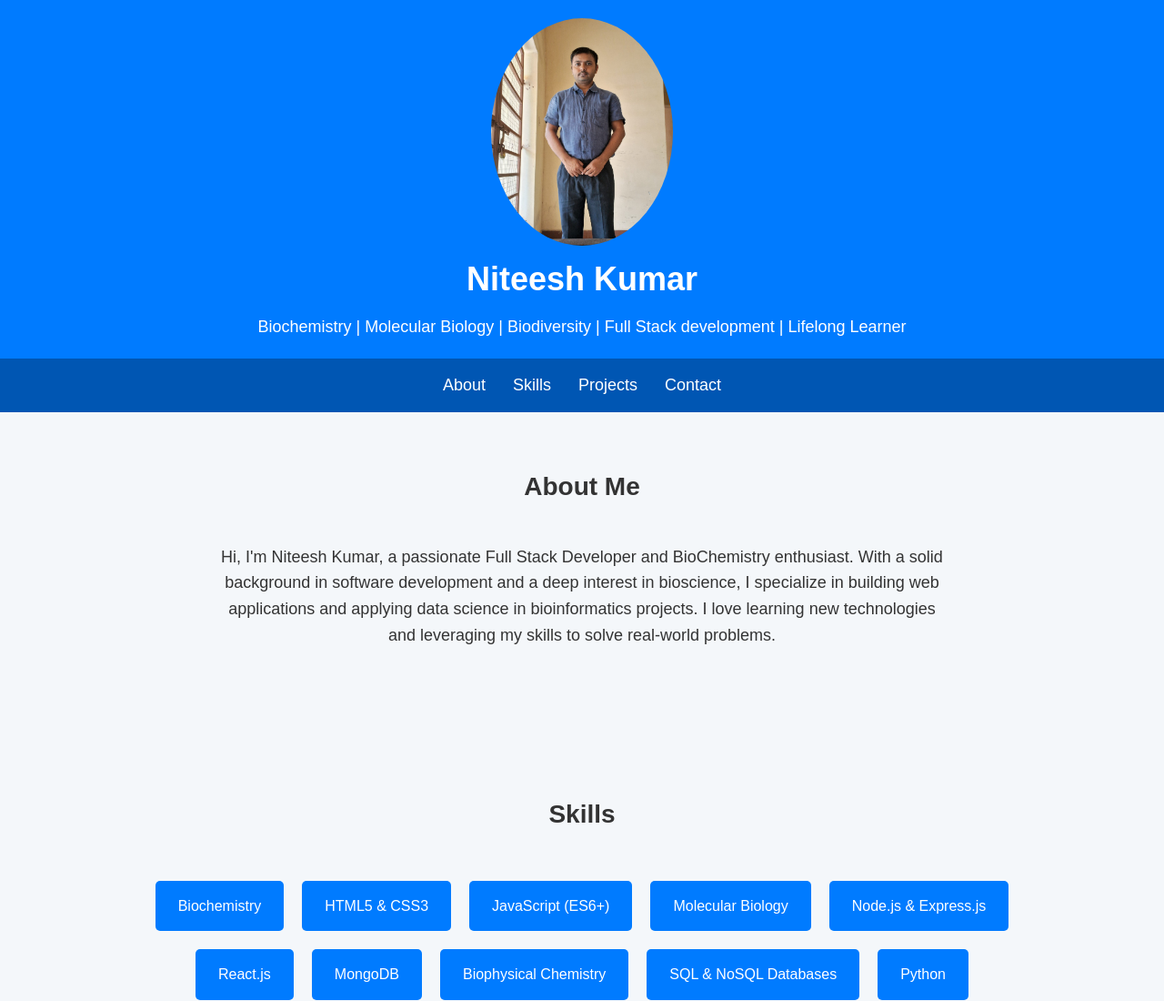
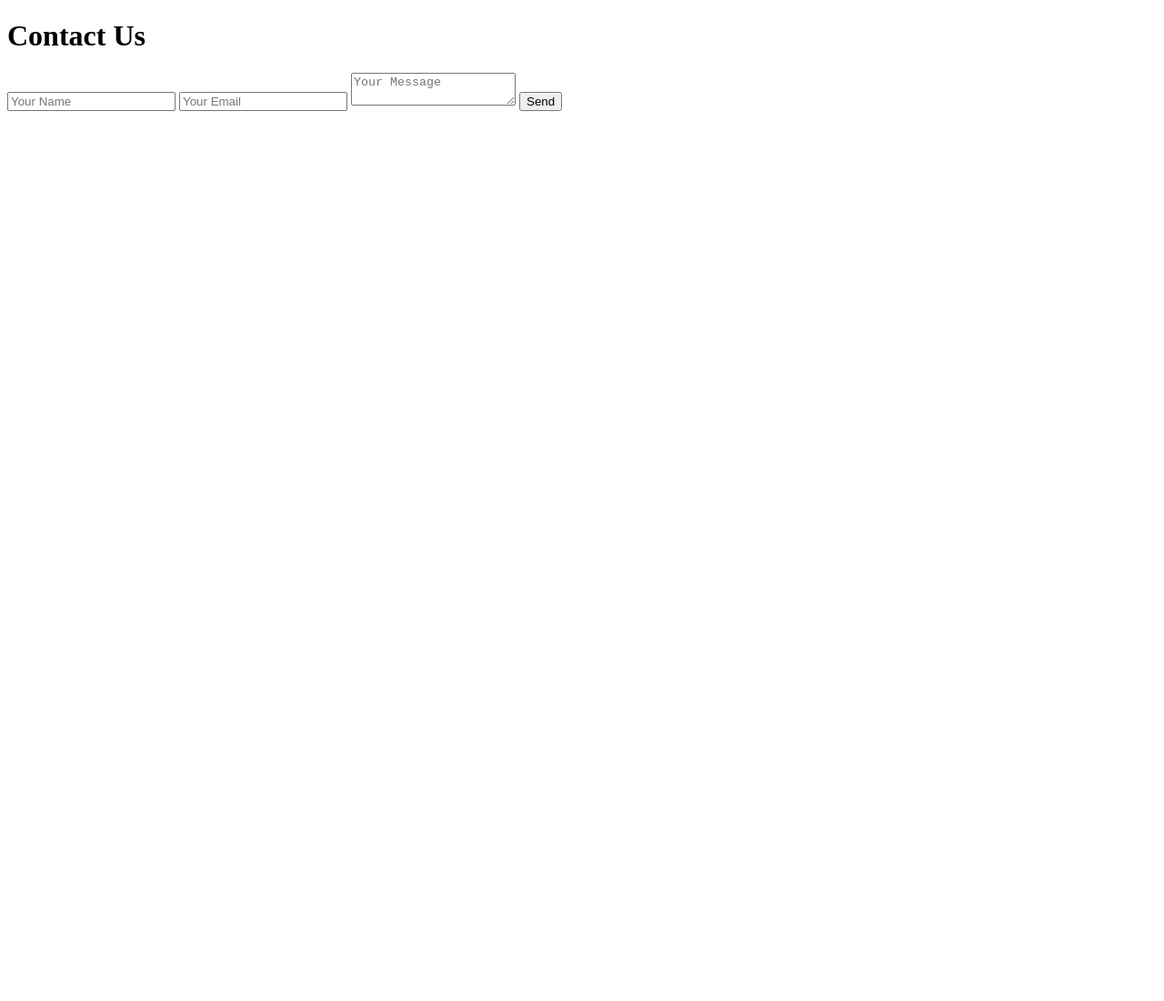
Before and after one commit to niteesh224/pf_niteesh, a website: page pf1.html in a window 1280 px wide. Shown: the top 1100 px of the page at 91% size. After the commit the page ends 800 px from the top, so only its background shows below. Drawn offline with Linux system fonts and the light colour scheme.

Commit message:
Update pf1.html

```diff
--- a/pf1.html
+++ b/pf1.html
@@ -3,222 +3,17 @@
 <head>
     <meta charset="UTF-8">
     <meta name="viewport" content="width=device-width, initial-scale=1.0">
-  <title>Niteesh Kumar's Portfolio</title>
-  <style>
-    * {
-      margin: 0;
-      padding: 0;
-      box-sizing: border-box;
-    }
-    body {
-      font-family: 'Arial', sans-serif;
-      background-color: #f4f7fa;
-      color: #333;
-      line-height: 1.6;
-    }
-    header {
-      background-color: #007bff;
-      color: #fff;
-      padding: 20px 0;
-      text-align: center;
-    }
-    header h1 {
-      font-size: 36px;
-      margin-bottom: 10px;
-    }
-    header p {
-      font-size: 18px;
-      margin-bottom: 0;
-    }
-    nav {
-      display: flex;
-      justify-content: center;
-      background-color: #0056b3;
-      padding: 15px;
-    }
-    nav a {
-      color: #fff;
-      text-decoration: none;
-      margin: 0 15px;
-      font-size: 18px;
-      transition: color 0.3s ease;
-    }
-    nav a:hover {
-      color: #ffc107;
-    }
-    section {
-      padding: 60px 20px;
-    }
-    h2 {
-      text-align: center;
-      margin-bottom: 40px;
-      font-size: 28px;
-      color: #333;
-    }
-    .container {
-      max-width: 1100px;
-      margin: 0 auto;
-      padding: 0 20px;
-    }
-    .about, .skills, .projects, .contact {
-      display: flex;
-      flex-direction: column;
-      align-items: center;
-    }
-    .about p {
-      max-width: 800px;
-      text-align: center;
-      font-size: 18px;
-      margin-bottom: 40px;
-    }
-    .skills-list, .project-list {
-      display: flex;
-      justify-content: center;
-      flex-wrap: wrap;
-      list-style: none;
-      padding: 0;
-    }
-    .skills-list li, .project-list li {
-      background-color: #007bff;
-      color: #fff;
-      margin: 10px;
-      padding: 15px 25px;
-      border-radius: 5px;
-      font-size: 16px;
-      text-align: center;
-    }
-    .skills-list li:hover, .project-list li:hover {
-      background-color: #0056b3;
-    }
-    .contact-form {
-      width: 100%;
-      max-width: 600px;
-      display: flex;
-      flex-direction: column;
-    }
-    .contact-form input, .contact-form textarea {
-      padding: 10px;
-      margin-bottom: 15px;
-      border: 1px solid #ddd;
-      border-radius: 4px;
-      font-size: 16px;
-      width: 100%;
-    }
-    .contact-form button {
-      padding: 12px;
-      background-color: #007bff;
-      color: #fff;
-      font-size: 16px;
-      border: none;
-      border-radius: 4px;
-      cursor: pointer;
-      transition: background-color 0.3s ease;
-    }
-    .contact-form button:hover {
-      background-color: #0056b3;
-    }
-    footer {
-      background-color: #007bff;
-      color: #fff;
-      text-align: center;
-      padding: 10px 0;
-    }
-  </style>
-</head>
-<body>
-  <!-- Header Section -->
-  <header>
-    <img src="./uploads/nk1234.jpeg" alt="Niteesh Kumar Profile Photo" style="width:200px; height:auto;border-radius: 50%;">
-    <h1>Niteesh Kumar</h1>
-    <p>Biochemistry | Molecular Biology | Biodiversity | Full Stack development | Lifelong Learner</p>
-  </header>
+    <title>Contact Us</title>
+    <script>
+        async function submitForm(event) {
+            event.preventDefault(); // Prevent the default form submission
 
-  <!-- Navigation Bar -->
-  <nav>
-    <a href="#about">About</a>
-    <a href="#skills">Skills</a>
-    <a href="#projects">Projects</a>
-    <a href="#contact">Contact</a>
-  </nav>
-
-
-  <!-- About Section -->
-  <section id="about" class="about">
-    <div class="container">
-      <h2>About Me</h2>
-      <p>
-        Hi, I'm Niteesh Kumar, a passionate Full Stack Developer and BioChemistry enthusiast.
-        With a solid background in software development and a deep interest in bioscience, I specialize in building web applications and applying data science in bioinformatics projects. I love learning new technologies and leveraging my skills to solve real-world problems.
-      </p>
-    </div>
-  </section>
-
-  <!-- Skills Section -->
-  <section id="skills" class="skills">
-    <div class="container">
-      <h2>Skills</h2>
-      <ul class="skills-list">
-        <li>Biochemistry</li>
-        <li>HTML5 & CSS3</li>
-        <li>JavaScript (ES6+)</li>
-        <li>Molecular Biology</li>
-        <li>Node.js & Express.js</li>
-        <li>React.js</li>
-        <li>MongoDB</li>
-        <li>Biophysical Chemistry</li>
-        <li>SQL & NoSQL Databases</li>
-        <li>Python</li>
-        <li>Bioinformatics Tools</li>
-        <li>Git & GitHub</li>
-      </ul>
-    </div>
-  </section>
-
-  <!-- Projects Section -->
-  <section id="projects" class="projects">
-    <div class="container">
-      <h2>Projects</h2>
-      <ul class="project-list">
-        <li>Portfolio Website: Built with HTML, CSS, and JavaScript.</li>
-        <li>Flask Bioinformatics App: Integrated biological data processing.</li>
-        <li>E-commerce Platform: Full stack application with React and Node.js.</li>
-        <li>Data Analysis in Bioinformatics: Python-based data visualization.</li>
-      </ul>
-    </div>
-  </section>
-
-  <!-- Contact Section -->
-  <section id="contact" class="contact">
-    <div class="container">
-      <h2>Contact Me</h2>
-      <form class="contact-form" id="contactForm">
-        <input type="text" id="name" name="name" placeholder="Your Name" required>
-        <input type="email" id="email" name="email" placeholder="Your Email" required>
-        <textarea id="message" name="message" rows="5" placeholder="Your Message" required></textarea>
-        <button type="submit">Send Message</button>
-      </form>
-      <div id="responseMessage" class="message"></div>
-    </div>
-  </section>
-
-  <!-- Footer -->
-  <footer>
-    <p>&copy; 2024 Niteesh Kumar. All rights reserved.</p>
-  </footer>
-
-  <script>
-    document.getElementById('contactForm').addEventListener('submit', async function(event) {
-      event.preventDefault();
-
-      const name = document.getElementById('name').value.trim();
-      const email = document.getElementById('email').value.trim();
-      const message = document.getElementById('message').value.trim();
-      const responseMessage = document.getElementById('responseMessage');
-      responseMessage.textContent = '';  // Reset any previous messages
+            const name = document.getElementById('name').value;
+            const email = document.getElementById('email').value;
+            const message = document.getElementById('message').value;
 
             try {
-        // Submit the form via a POST request to the backend
-        const response = await fetch('http://localhost:8080/contact', {
+                const response = await fetch('/contacts', {
                     method: 'POST',
                     headers: {
                         'Content-Type': 'application/json',
@@ -226,26 +21,26 @@
                     body: JSON.stringify({ name, email, message }),
                 });
 
-        // Handle different responses
-        if (response.ok) {
-          const successText = await response.text();
-          responseMessage.textContent = successText || 'Message sent successfully!';
-          responseMessage.classList.add('success');
-          responseMessage.classList.remove('error');
-        } else {
-          const errorText = await response.text();
-          responseMessage.textContent = errorText || 'Submission failed. Please try again.';
-          responseMessage.classList.add('error');
-          responseMessage.classList.remove('success');
+                if (!response.ok) {
+                    throw new Error('Network response was not ok');
                 }
+
+                const result = await response.text();
+                alert(result); // Notify user of success
             } catch (error) {
                 console.error('Error:', error);
-        responseMessage.textContent = 'An error occurred. Please try again later.';
-        responseMessage.classList.add('error');
-        responseMessage.classList.remove('success');
+                alert('An error occurred. Please try again later.');
             }
-    });
+        }
     </script>
-
+</head>
+<body>
+    <h1>Contact Us</h1>
+    <form onsubmit="submitForm(event)">
+        <input type="text" id="name" placeholder="Your Name" required />
+        <input type="email" id="email" placeholder="Your Email" required />
+        <textarea id="message" placeholder="Your Message" required></textarea>
+        <button type="submit">Send</button>
+    </form>
 </body>
 </html>
```
Lines whose indentation alone changed are shown as unchanged.
